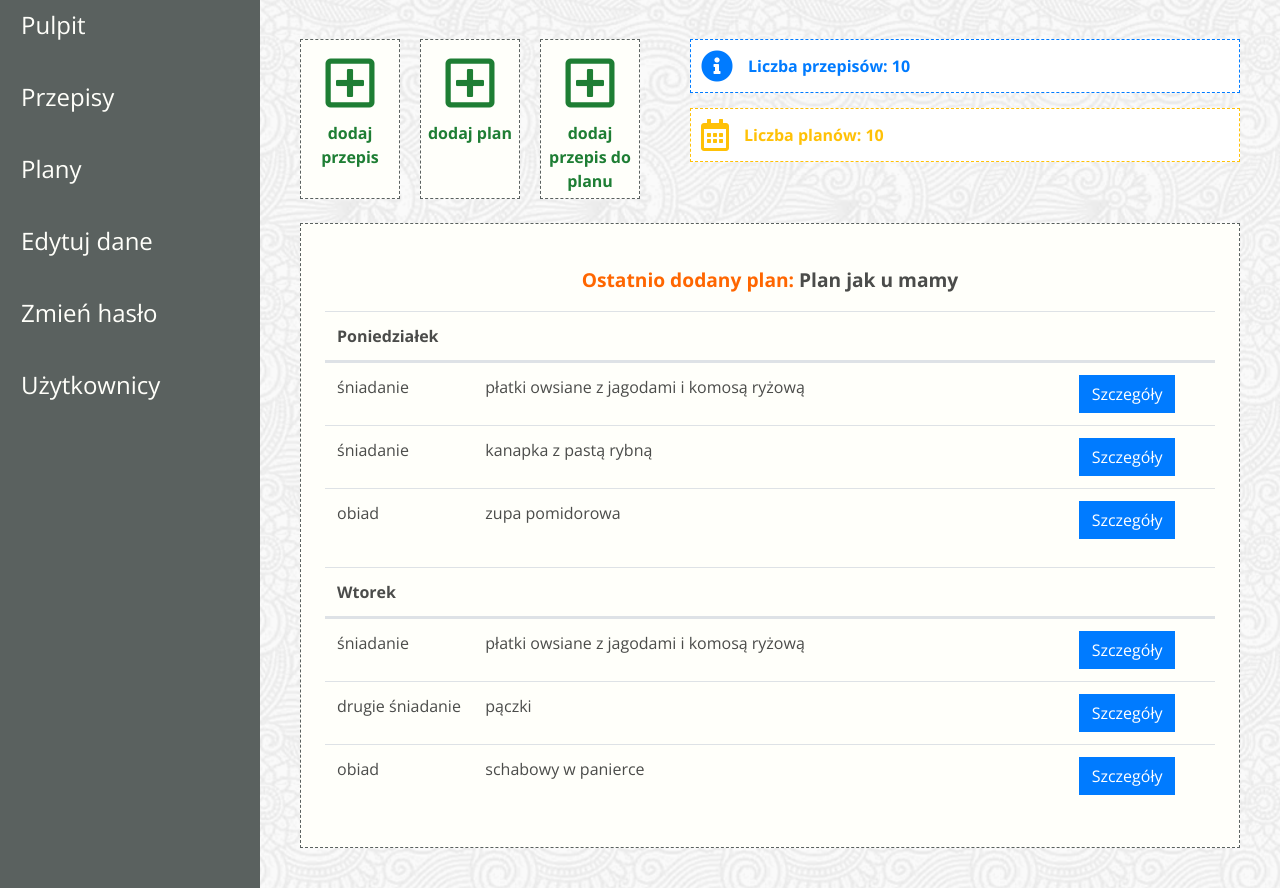
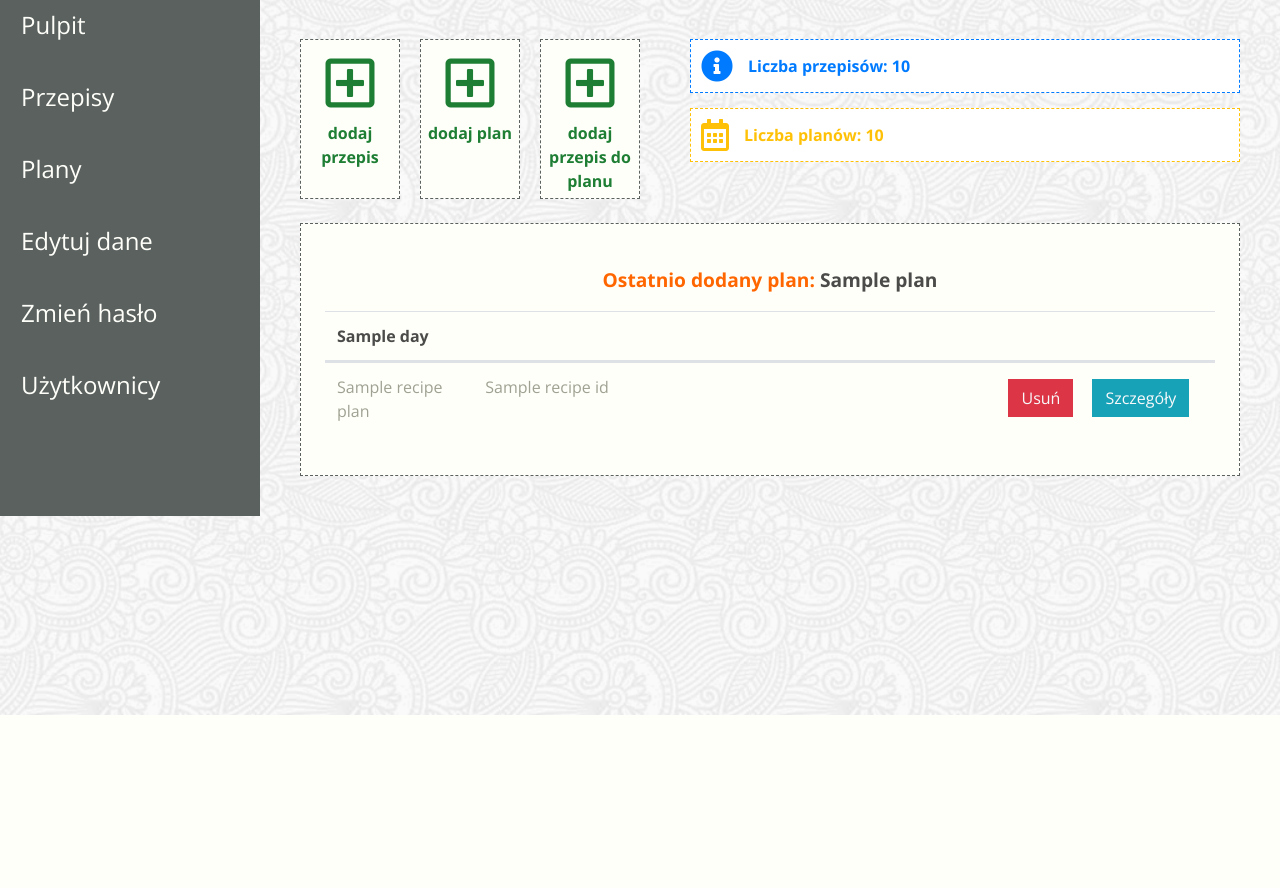
Before and after one commit to WojciechBuda88/Jedzonko, a Django app: template jedzonko/templates/dashboard.html in a window 1280 px wide. Shown: the part 85-973 px from the top of the page. After the commit the page ends 800 px from the top, so only its background shows below. Run offline with Django 3.2, Linux system fonts and the light colour scheme; the template is opened without the code that fills it: most values are stand-ins (such as "Sample title", 1, 10 or a date in 2020); some libraries are stand-ins or nearby versions; some web fonts are replaced.

Commit message:
2.3 wersja probna

```diff
--- a/jedzonko/templates/dashboard.html
+++ b/jedzonko/templates/dashboard.html
@@ -36,71 +36,99 @@
 </div>
 <div class="m-4 p-4 border-dashed">
     <h2 class="dashboard-content-title">
-        <span>Ostatnio dodany plan:</span> Plan jak u mamy
+        <span>Ostatnio dodany plan:</span> {{ plan.name }}
     </h2>
+     {% for day, value in days.items %}
         <table class="table">
             <thead>
             <tr class="d-flex">
-            <th class="col-2">Poniedziałek</th>
-            <th class="col-8"></th>
+                <th class="col-2">{{day}}</th>
+                <th class="col-7"></th>
+                <th class="col-1"></th>
                 <th class="col-2"></th>
             </tr>
             </thead>
-        <tbody>
+            {% for recipe_plan in value %}
+            <tbody class="text-color-lighter">
             <tr class="d-flex">
-            <td class="col-2">śniadanie</td>
-            <td class="col-8">płatki owsiane z jagodami i komosą ryżową</td>
-            <td class="col-2">
-                <button type="button" class="btn btn-primary rounded-0">Szczegóły</button>
+                <td class="col-2">{{recipe_plan.meal_name}}</td>
+                <td class="col-7">{{recipe_plan.recipe_id.name}}</td>
+                <td class="col-1 center">
+                    <a href="#" class="btn btn-danger rounded-0 text-light m-1">Usuń</a>
                 </td>
-        </tr>
-        <tr class="d-flex">
-            <td class="col-2">śniadanie</td>
-            <td class="col-8">kanapka z pastą rybną</td>
-            <td class="col-2">
-                <button type="button" class="btn btn-primary rounded-0">Szczegóły</button>
-            </td>
-        </tr>
-        <tr class="d-flex">
-            <td class="col-2">obiad</td>
-            <td class="col-8">zupa pomidorowa</td>
-            <td class="col-2">
-                <button type="button" class="btn btn-primary rounded-0">Szczegóły</button>
+                <td class="col-2 center">
+                    <a href="app-details-schedules.html"
+                       class="btn btn-info rounded-0 text-light m-1">Szczegóły</a>
                 </td>
             </tr>
             </tbody>
+            {% endfor %}
         </table>
-    <table class="table">
-        <thead>
-        <tr class="d-flex">
-            <th class="col-2">Wtorek</th>
-            <th class="col-8"></th>
-            <th class="col-2"></th>
-        </tr>
-        </thead>
-        <tbody>
-        <tr class="d-flex">
-            <td class="col-2">śniadanie</td>
-            <td class="col-8">płatki owsiane z jagodami i komosą ryżową</td>
-            <td class="col-2">
-                <button type="button" class="btn btn-primary rounded-0">Szczegóły</button>
-            </td>
-        </tr>
-        <tr class="d-flex">
-            <td class="col-2">drugie śniadanie</td>
-            <td class="col-8">pączki</td>
-            <td class="col-2">
-                <button type="button" class="btn btn-primary rounded-0">Szczegóły</button>
-            </td>
-        </tr>
-        <tr class="d-flex">
-            <td class="col-2">obiad</td>
-            <td class="col-8">schabowy w panierce</td>
-            <td class="col-2">
-                <button type="button" class="btn btn-primary rounded-0">Szczegóły</button>
-            </td>
-        </tr>
-        </tbody>
-    </table>
+        {% endfor %}
+
+{#    <table class="table">#}
+{#        <thead>#}
+{#        <tr class="d-flex">#}
+{#            <th class="col-2">Poniedziałek</th>#}
+{#            <th class="col-8"></th>#}
+{#            <th class="col-2"></th>#}
+{#        </tr>#}
+{#        </thead>#}
+{#        <tbody>#}
+{#        <tr class="d-flex">#}
+{#            <td class="col-2">śniadanie</td>#}
+{#            <td class="col-8">płatki owsiane z jagodami i komosą ryżową</td>#}
+{#            <td class="col-2">#}
+{#                <button type="button" class="btn btn-primary rounded-0">Szczegóły</button>#}
+{#            </td>#}
+{#        </tr>#}
+{#        <tr class="d-flex">#}
+{#            <td class="col-2">śniadanie</td>#}
+{#            <td class="col-8">kanapka z pastą rybną</td>#}
+{#            <td class="col-2">#}
+{#                <button type="button" class="btn btn-primary rounded-0">Szczegóły</button>#}
+{#            </td>#}
+{#        </tr>#}
+{#        <tr class="d-flex">#}
+{#            <td class="col-2">obiad</td>#}
+{#            <td class="col-8">zupa pomidorowa</td>#}
+{#            <td class="col-2">#}
+{#                <button type="button" class="btn btn-primary rounded-0">Szczegóły</button>#}
+{#            </td>#}
+{#        </tr>#}
+{#        </tbody>#}
+{#    </table>#}
+{#    <table class="table">#}
+{#        <thead>#}
+{#        <tr class="d-flex">#}
+{#            <th class="col-2">Wtorek</th>#}
+{#            <th class="col-8"></th>#}
+{#            <th class="col-2"></th>#}
+{#        </tr>#}
+{#        </thead>#}
+{#        <tbody>#}
+{#        <tr class="d-flex">#}
+{#            <td class="col-2">śniadanie</td>#}
+{#            <td class="col-8">płatki owsiane z jagodami i komosą ryżową</td>#}
+{#            <td class="col-2">#}
+{#                <button type="button" class="btn btn-primary rounded-0">Szczegóły</button>#}
+{#            </td>#}
+{#        </tr>#}
+{#        <tr class="d-flex">#}
+{#            <td class="col-2">drugie śniadanie</td>#}
+{#            <td class="col-8">pączki</td>#}
+{#            <td class="col-2">#}
+{#                <button type="button" class="btn btn-primary rounded-0">Szczegóły</button>#}
+{#            </td>#}
+{#        </tr>#}
+{#        <tr class="d-flex">#}
+{#            <td class="col-2">obiad</td>#}
+{#            <td class="col-8">schabowy w panierce</td>#}
+{#            <td class="col-2">#}
+{#                <button type="button" class="btn btn-primary rounded-0">Szczegóły</button>#}
+{#            </td>#}
+{#        </tr>#}
+{#        </tbody>#}
+{#    </table>#}
 </div>
 {% endblock content %}
```
Also changed, not shown: jedzonko/views.py (+15 -1 lines). Lines whose indentation alone changed are shown as unchanged.
